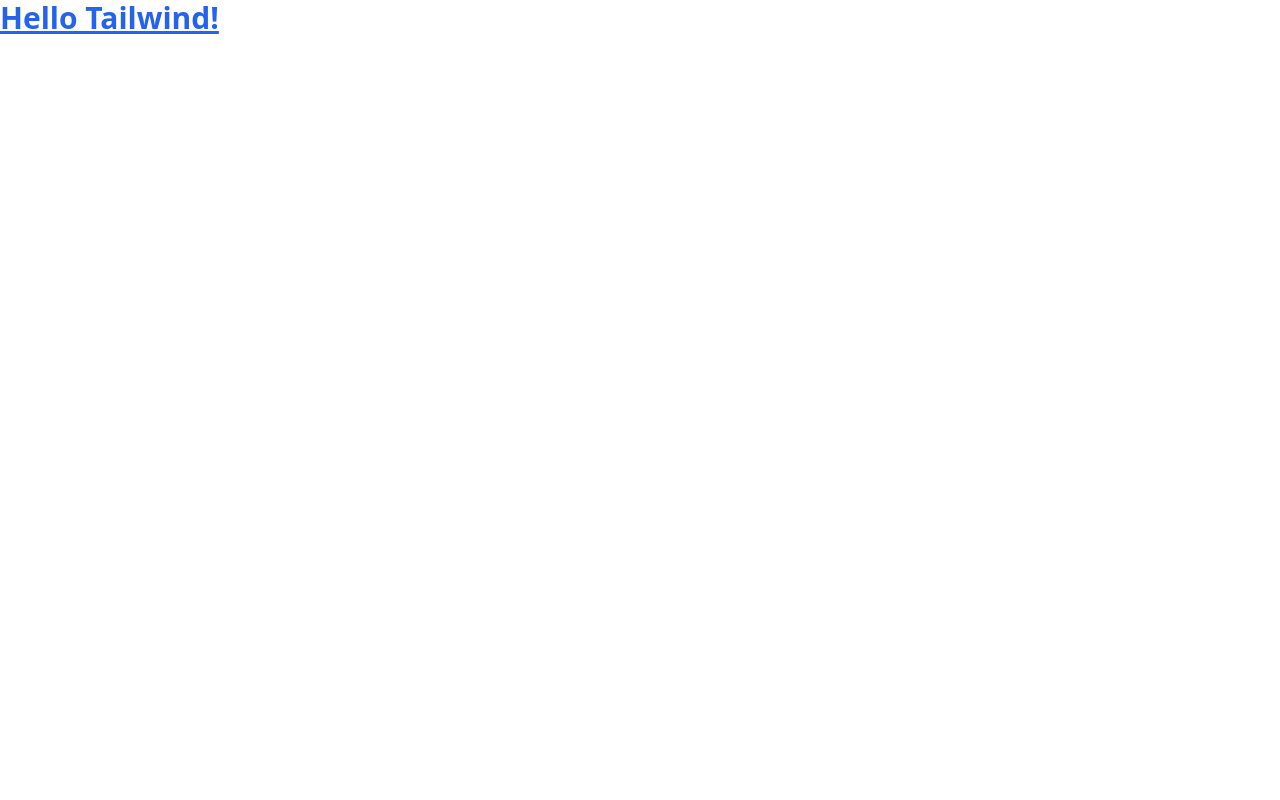
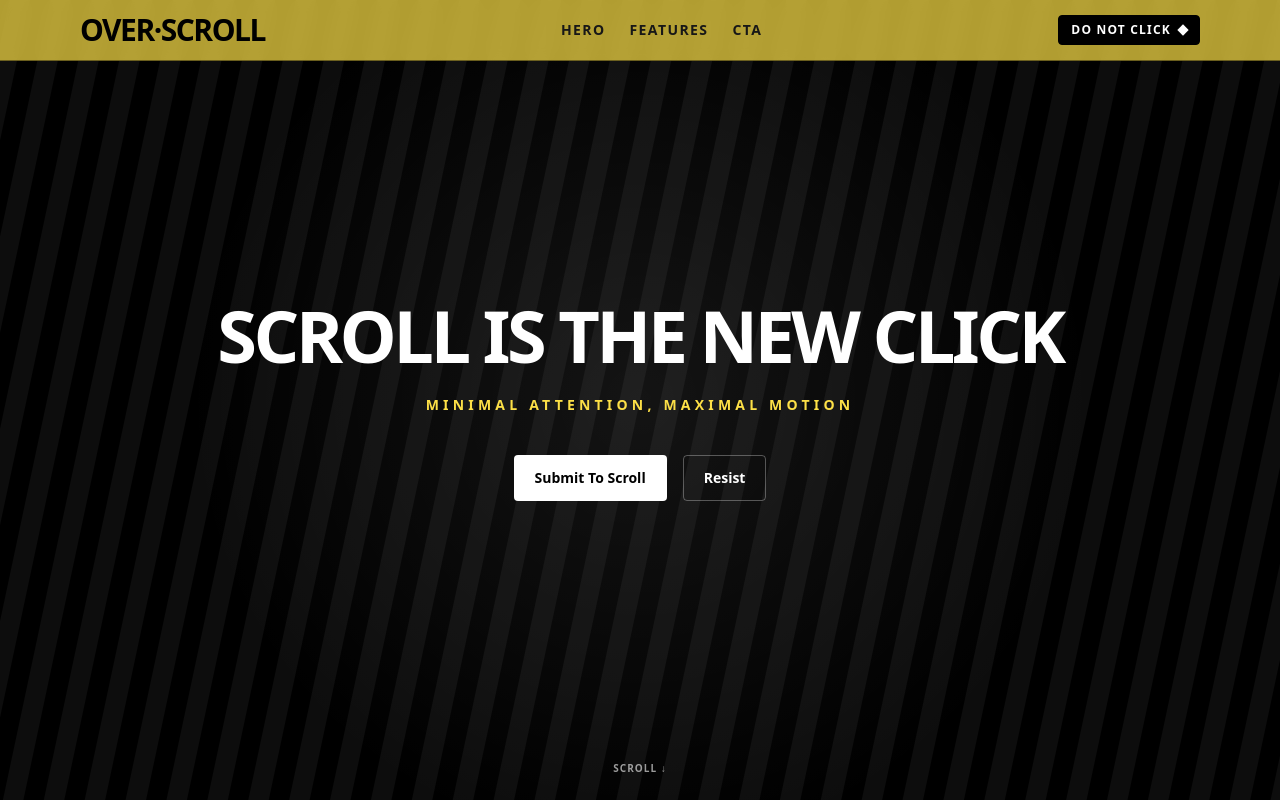
Before and after one commit to Merzki/MostOveratedXyinaOAT, a React (Vite) app: page / in a window 1280 px wide. Built offline with nearby package versions, Linux system fonts and the light colour scheme.

Commit message:
add new sections, implement style concept, realize scroll mechanism

```diff
--- a/src/components/Features/Features.tsx
+++ b/src/components/Features/Features.tsx
@@ -0,0 +1,34 @@
+export default function Features() {
+  return (
+    <section id="features" className="relative h-screen snap-start overflow-hidden bg-white text-black">
+      <div className="absolute inset-0 bg-[conic-gradient(from_45deg,transparent_0_20%,#fde047_20%_25%,transparent_25%_45%,#e11d48_45%_50%,transparent_50%_70%,#22d3ee_70%_75%,transparent_75%_100%)] opacity-10" />
+
+      <div className="relative z-10 mx-auto grid h-full max-w-6xl grid-cols-1 items-center gap-10 px-6 py-16 md:grid-cols-12">
+        <div className="md:col-span-5">
+          <h2 className="text-4xl font-black leading-none tracking-tighter md:text-6xl">
+            FEATURES
+            <span className="ml-3 inline-block rotate-2 bg-black px-2 text-yellow-300">(?)</span>
+          </h2>
+          <p className="mt-4 max-w-md text-sm font-semibold uppercase tracking-widest text-neutral-700">
+            so many features you might scroll past them
+          </p>
+        </div>
+        <ul className="md:col-span-7 grid grid-cols-1 gap-4 sm:grid-cols-2">
+          {[
+            ['Infinite Motion', 'Why click when you can drift?'],
+            ['Louder Typography', 'Whispering is for footnotes.'],
+            ['Aggressive Whitespace', 'Space, but make it tense.'],
+            ['Contrarian CTA', 'Buttons that dare you not to.'],
+          ].map(([title, desc]) => (
+            <li key={title} className="group relative overflow-hidden border-2 border-black bg-yellow-200 p-4 transition hover:-rotate-1 hover:scale-[1.01]">
+              <div className="absolute -inset-1 -z-10 translate-x-2 translate-y-2 bg-black" />
+              <h3 className="text-xl font-extrabold tracking-tight">{title}</h3>
+              <p className="mt-2 text-sm text-black/70">{desc}</p>
+              <span className="absolute right-3 top-3 rotate-6 text-xs font-black text-pink-600 opacity-0 transition group-hover:opacity-100">NEW</span>
+            </li>
+          ))}
+        </ul>
+      </div>
+    </section>
+  )
+}
--- a/src/components/Footer/Footer.tsx
+++ b/src/components/Footer/Footer.tsx
@@ -0,0 +1,17 @@
+export default function Footer() {
+  return (
+    <footer className="relative border-t-4 border-black bg-pink-500 text-black">
+      <div className="mx-auto flex max-w-6xl flex-col items-center justify-between gap-6 px-6 py-10 md:flex-row">
+        <div className="text-center md:text-left">
+          <div className="text-2xl font-black tracking-tighter">OVER·SCROLL</div>
+          <div className="text-xs font-extrabold uppercase tracking-widest">copyright-ish · 20XX</div>
+        </div>
+        <ul className="flex items-center gap-4 text-sm font-extrabold">
+          <li><a className="rounded border-2 border-black bg-yellow-300 px-3 py-1 hover:-rotate-2" href="#">x</a></li>
+          <li><a className="rounded border-2 border-black bg-yellow-300 px-3 py-1 hover:rotate-1" href="#">ig</a></li>
+          <li><a className="rounded border-2 border-black bg-yellow-300 px-3 py-1 hover:-rotate-1" href="#">yt</a></li>
+        </ul>
+      </div>
+    </footer>
+  )
+}
--- a/src/components/Header/Header.tsx
+++ b/src/components/Header/Header.tsx
@@ -0,0 +1,20 @@
+export default function Header() {
+  return (
+    <header className="sticky top-0 z-50 w-full border-b border-black/40 bg-yellow-300/90 backdrop-blur supports-[backdrop-filter]:bg-yellow-300/70">
+      <div className="mx-auto flex max-w-6xl items-center justify-between px-4 py-3">
+        <a href="#" className="font-black tracking-tighter text-2xl md:text-3xl text-black">
+          OVER·SCROLL
+        </a>
+        <nav className="hidden gap-6 md:flex">
+          <a className="text-sm font-bold uppercase tracking-widest hover:line-through" href="#hero">Hero</a>
+          <a className="text-sm font-bold uppercase tracking-widest hover:line-through" href="#features">Features</a>
+          <a className="text-sm font-bold uppercase tracking-widest hover:line-through" href="#cta">CTA</a>
+        </nav>
+        <button className="group inline-flex items-center gap-2 rounded border border-black bg-black px-3 py-1.5 text-xs font-extrabold uppercase tracking-widest text-white transition hover:bg-transparent hover:text-black">
+          <span>Do Not Click</span>
+          <span className="block h-2 w-2 rotate-45 bg-white transition group-hover:bg-black" />
+        </button>
+      </div>
+    </header>
+  )
+}
--- a/src/components/Hero/Hero.tsx
+++ b/src/components/Hero/Hero.tsx
@@ -0,0 +1,30 @@
+export default function Hero() {
+  return (
+    <section
+      id="hero"
+      className="relative flex h-screen snap-start items-center justify-center overflow-hidden bg-black text-white"
+    >
+      <div className="pointer-events-none absolute inset-0 bg-[radial-gradient(circle_at_center,rgba(255,255,255,0.08),transparent_60%)]" />
+      <div className="pointer-events-none absolute -inset-40 rotate-12 bg-[repeating-linear-gradient(90deg,transparent_0_20px,rgba(255,255,255,0.05)_20px_40px)] mix-blend-screen" />
+      <div className="relative z-10 mx-auto max-w-6xl px-6 text-center">
+        <h1 className="text-5xl font-black tracking-tighter md:text-7xl">
+          SCROLL IS THE NEW CLICK
+        </h1>
+        <p className="mx-auto mt-6 max-w-2xl text-pretty text-sm font-semibold uppercase tracking-[0.3em] text-yellow-300">
+          minimal attention, maximal motion
+        </p>
+        <div className="mt-10 flex items-center justify-center gap-4">
+          <a href="#features" className="rounded border border-white/30 bg-white px-5 py-3 text-sm font-extrabold text-black transition hover:-rotate-1 hover:scale-105">
+            Submit To Scroll
+          </a>
+          <a href="#cta" className="rounded border border-white/30 px-5 py-3 text-sm font-extrabold hover:bg-white/10">
+            Resist
+          </a>
+        </div>
+      </div>
+      <div className="absolute bottom-6 left-1/2 z-10 -translate-x-1/2 text-[10px] font-bold uppercase tracking-widest text-white/60">
+        scroll ↓
+      </div>
+    </section>
+  )
+}
--- a/src/sections/ScrollPage.tsx
+++ b/src/sections/ScrollPage.tsx
@@ -1,7 +1,41 @@
+import Header from "../components/Header/Header"
+import Hero from "../components/Hero/Hero"
+import Features from "../components/Features/Features"
+import Footer from "../components/Footer/Footer"
+
 export default function ScrollPage() {
   return (
-    <h1 className="text-3xl font-bold underline text-blue-600">
-      Hello Tailwind!
-    </h1>
-  );
+    <div className="min-h-screen bg-neutral-50 text-neutral-900">
+      <div className="h-screen overflow-y-auto snap-y snap-mandatory">
+        <Header />
+        <main>
+          <Hero />
+          <Features />
+          <section
+            id="cta"
+            className="relative flex h-screen snap-start items-center justify-center overflow-hidden bg-yellow-300"
+          >
+            <div className="absolute inset-0 bg-[repeating-linear-gradient(135deg,transparent_0_16px,rgba(0,0,0,0.06)_16px_32px)]" />
+            <div className="relative z-10 mx-auto max-w-4xl px-6 text-center">
+              <h2 className="text-4xl font-black tracking-tighter md:text-6xl">
+                JOIN THE SCROLL RESISTANCE
+              </h2>
+              <p className="mx-auto mt-4 max-w-xl text-sm font-semibold uppercase tracking-[0.25em] text-black/70">
+                or just keep scrolling. we both know how this ends.
+              </p>
+              <div className="mt-8 flex items-center justify-center gap-3">
+                <button className="rounded border-2 border-black bg-black px-6 py-3 text-sm font-extrabold uppercase tracking-widest text-white transition hover:-rotate-2 hover:scale-105">
+                  I Consent
+                </button>
+                <button className="rounded border-2 border-black px-6 py-3 text-sm font-extrabold uppercase tracking-widest transition hover:rotate-1">
+                  I Object
+                </button>
+              </div>
+            </div>
+          </section>
+        </main>
+        <Footer />
+      </div>
+    </div>
+  )
 }
```
